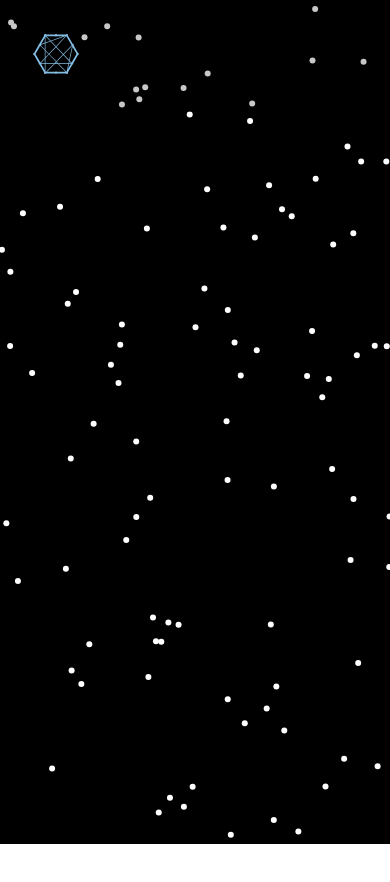
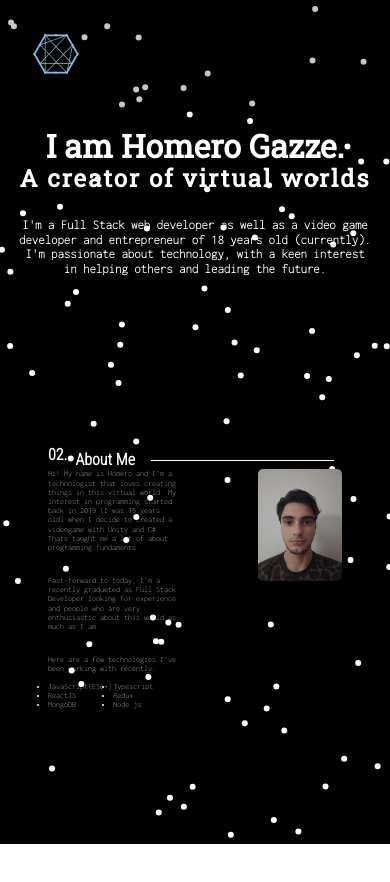
Before and after one commit to ChampiMagic/Portfolio, a React (Vite) app: page / in a window 390 px wide. Shown: the top 882 px of the page. Before the commit the page ends 844 px from the top, so only its background shows below. Built offline with nearby package versions, Linux system fonts and the light colour scheme; a web font is replaced by a local one.

Commit message:
[NEW] MobileArticle component added to App && Presentation component created

```diff
--- a/src/App.tsx
+++ b/src/App.tsx
@@ -7,6 +7,7 @@ import AsideRight from './components/asides/asideRight/asideRight'
 
 //mobile
 import MobileNavigation from './mobileComponents/mobileNagivation/mobileNavigation'
+import MobileArticle from './mobileComponents/mobileArticle/mobileArticle'
 
 import StaticBackgroundParticles from './components/particles/StaticParticles'
 import AnimatedBackgroundParticles from './components/particles/AnimatedParticle'
@@ -73,7 +74,7 @@ export default function App(): JSX.Element {
          <StaticBackgroundParticles />
 
          <MobileNavigation />
-
+         <MobileArticle />
       </div>
 
      )
--- /dev/null
+++ b/src/mobileComponents/mobileArticle/mobileAbout/mobileAbout.module.css
@@ -0,0 +1,88 @@
+.about {
+    width: 100%;
+    height: 100vh;
+    padding: 3em;
+}
+
+.header {
+    display: flex;
+    align-items: center;
+    width: 100%;
+}
+
+.number_heading {
+	display: flex;
+	font-size: clamp(1rem, 3.6vw, 4rem);
+    color: var(--white);
+}
+
+.number_heading::before {
+    content: "02.";
+    margin-right: .5em;
+    position: relative;
+    top: -5px;
+}
+
+.decoration_line {
+	display: flex;
+    height: 1px;
+    width: 62.2%;
+    margin-left: 1em;
+    background-color: var(--white);
+}
+
+.description_container {
+    width: 100%;
+    display: flex;
+    gap: 5em;
+}
+
+.img_container {
+    display: flex;
+    width: 32%;
+    height: 32%;
+    border-radius: 5px;
+    overflow: hidden;
+}
+
+.img_container > img {
+    width: 100%;
+    height: 100%;
+}
+
+.description {
+    width: 50%;
+    font-size: clamp(.5em, 1.3vw, 1.5rem);
+    color: var(--white);
+    display: flex;
+    flex-wrap: wrap;
+    gap: 3em;
+}
+
+.description > p {
+    width: 100%;
+    font-family: 'Inconsolata', monospace;
+}
+
+.listContainer {
+    width: 100%;
+    display: flex;
+    flex-wrap: wrap;
+    gap: 1em;
+}
+
+.listContainer > p {
+    width: 100%;
+    font-family: 'Inconsolata', monospace;
+}
+
+.list {
+    width: 100%;
+    display: flex;
+    flex-wrap: wrap;
+}
+
+.list > li{
+    width: 50%;
+    font-family: 'Inconsolata', monospace;
+}
--- /dev/null
+++ b/src/mobileComponents/mobileArticle/mobileAbout/mobileAbout.tsx
@@ -0,0 +1,40 @@
+import style from './mobileAbout.module.css'
+
+export default function MobileAbout(): JSX.Element {
+    return (
+        <section id="about" className={style.about}>
+            <div className={style.header}>
+                <h2 className={style.number_heading}>About Me</h2>
+                <div className={style.decoration_line}></div>
+            </div>
+            <div className={style.description_container}>
+                <div className={style.description}>
+                    <p>
+                    Hi! My name is Homero and I'm a technologist that loves creating things in this virtual world. My interest in programming started back in 2019 (I was 15 years old) when I decide to created a videogame with Unity and C#. Thats  taught me a lot of about programming fundaments.
+                    </p>
+                    <p>
+                    Fast-forward to today, I'm a recently gradueted as Full Stack Developer looking for experience and people who are very enthusiastic about this world as much as I am.
+                    </p>
+
+                    <div className={style.listContainer}>
+                        <p>Here are a few technologies I’ve been working with recently:</p>
+                        <ul className={style.list}>
+                            <li>JavaScript(ES6+)</li>
+                            <li>Typescript</li>
+                            <li>ReactJS</li>
+                            <li>Redux</li>
+                            <li>MongoDB</li>
+                            <li>Node.js</li>
+                        </ul>
+                    </div>
+
+                </div>
+                <div className={style.img_container}>
+                    <img src="profile.jpg" alt="Homero Gazze"/>
+                </div>
+            </div>
+
+
+        </section>
+    )
+}
--- /dev/null
+++ b/src/mobileComponents/mobileArticle/mobileArticle.module.css
@@ -0,0 +1,9 @@
+@import url('https://fonts.googleapis.com/css2?family=Inconsolata:wght@200&family=Roboto+Slab&family=Roboto:wght@100&display=swap');
+
+.article {
+    display: flex;
+    flex-wrap: wrap;
+    gap: 5em;
+    width: 100%;
+    height: 100%;
+}
--- /dev/null
+++ b/src/mobileComponents/mobileArticle/mobileArticle.tsx
@@ -0,0 +1,16 @@
+import style from './mobileArticle.module.css'
+
+import MobilePresentation from './mobilePresentation/mobilePresentation'
+import MobileAbout from './mobileAbout/mobileAbout'
+
+
+export default function MobileArticle(): JSX.Element {
+    return (
+        <div className={style.article}>
+
+            <MobilePresentation />
+            <MobileAbout />
+        </div>
+
+    )
+}
--- /dev/null
+++ b/src/mobileComponents/mobileArticle/mobilePresentation/mobilePresentation.module.css
@@ -0,0 +1,47 @@
+.presentation {
+    width: 100%;
+    height: 25vh;
+    display: flex;
+    flex-wrap: wrap;
+    align-content: flex-start;
+    gap: 2em;
+    padding-top: 3em;
+    padding: 1em;
+}
+
+.textContainer {
+  width: 100%;
+  height:fit-content;
+  display: flex;
+  flex-wrap: wrap;
+}
+
+.textContainer > h1 {
+  width: 100%;
+  font-size: clamp(2em, 4.3vw, 6em);
+  color: #fff;
+  font-weight: bolder;
+  margin: 0;
+  font-family: 'Roboto Slab', serif;
+  text-align: center;
+}
+
+.textContainer > h2 {
+  width: 100%;
+  font-size: clamp(1.5em, 4vw, 5.5em);
+  color: #fff;
+  font-weight: bolder;
+  font-family: 'Roboto Slab', serif;
+  text-align: center;
+  letter-spacing: 2px;
+}
+
+.textContainer > p {
+  font-size: clamp(.8em, 1.5vw, 1.8rem);
+  margin-top: 2em;
+  width: 100%;
+  color: #fff;
+  font-weight: bolder;
+  font-family: 'Inconsolata', monospace;
+  text-align: center;
+}
--- /dev/null
+++ b/src/mobileComponents/mobileArticle/mobilePresentation/mobilePresentation.tsx
@@ -0,0 +1,16 @@
+import style from './mobilePresentation.module.css'
+
+export default function MobilePresentation(): JSX.Element {
+    return (
+        <section id="presentation" className={style.presentation}>
+        <div className={style.textContainer}>
+            <h1>I am Homero Gazze.</h1>
+            <h2>A creator of virtual worlds</h2>
+            <p>I'm a Full Stack web developer as well as a video game developer and entrepreneur of 18 years old (currently). I'm passionate about technology, with a keen interest in helping others and leading the future.</p>
+        </div>
+
+
+
+    </section>
+    )
+}
```
